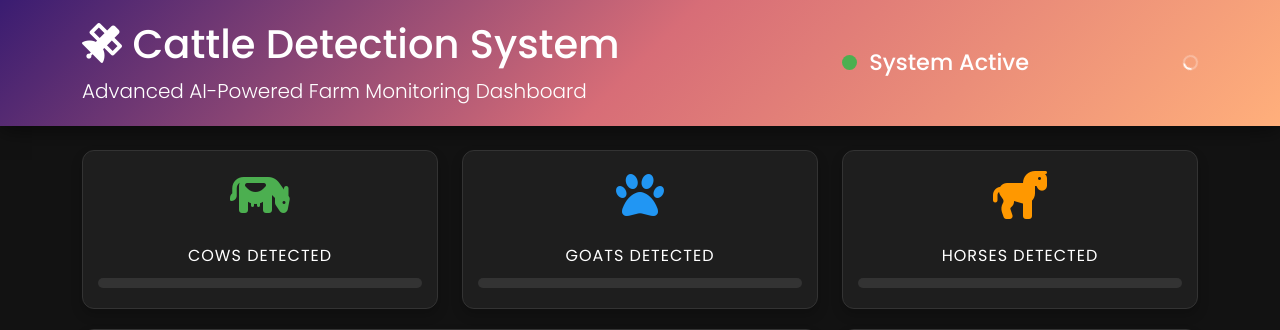
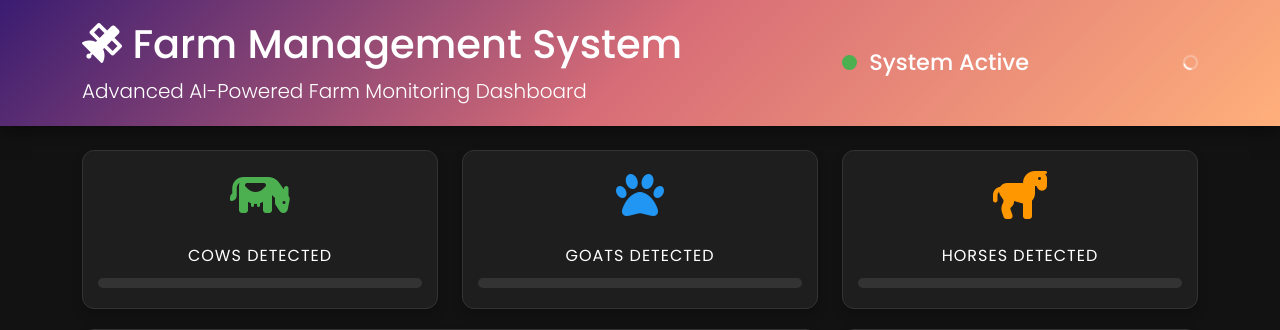
Before and after one commit to johanan-23/PDProjectDemo, a Django app: template dashboard/templates/dashboard/dashboard.html in a window 1280 px wide. Shown: the top 330 px of the page. Run offline with Django 5.2, Linux system fonts and the light colour scheme; the template is opened without the code that fills it, so the values that code supplies are empty.

Commit message:
changed some texts

```diff
--- a/dashboard/templates/dashboard/dashboard.html
+++ b/dashboard/templates/dashboard/dashboard.html
@@ -3,7 +3,7 @@
   <head>
     <meta charset="UTF-8" />
     <meta name="viewport" content="width=device-width, initial-scale=1.0" />
-    <title>Cattle Detection System</title>
+    <title>Farm Management System</title>
     <link
       href="https://cdn.jsdelivr.net/npm/bootstrap@5.3.0/dist/css/bootstrap.min.css"
       rel="stylesheet"
@@ -253,7 +253,7 @@
       <div class="container">
         <div class="row align-items-center">
           <div class="col-md-8">
-            <h1><i class="fas fa-satellite"></i> Cattle Detection System</h1>
+            <h1><i class="fas fa-satellite"></i> Farm Management System</h1>
             <p class="lead mb-0">
               Advanced AI-Powered Farm Monitoring Dashboard
             </p>
```
